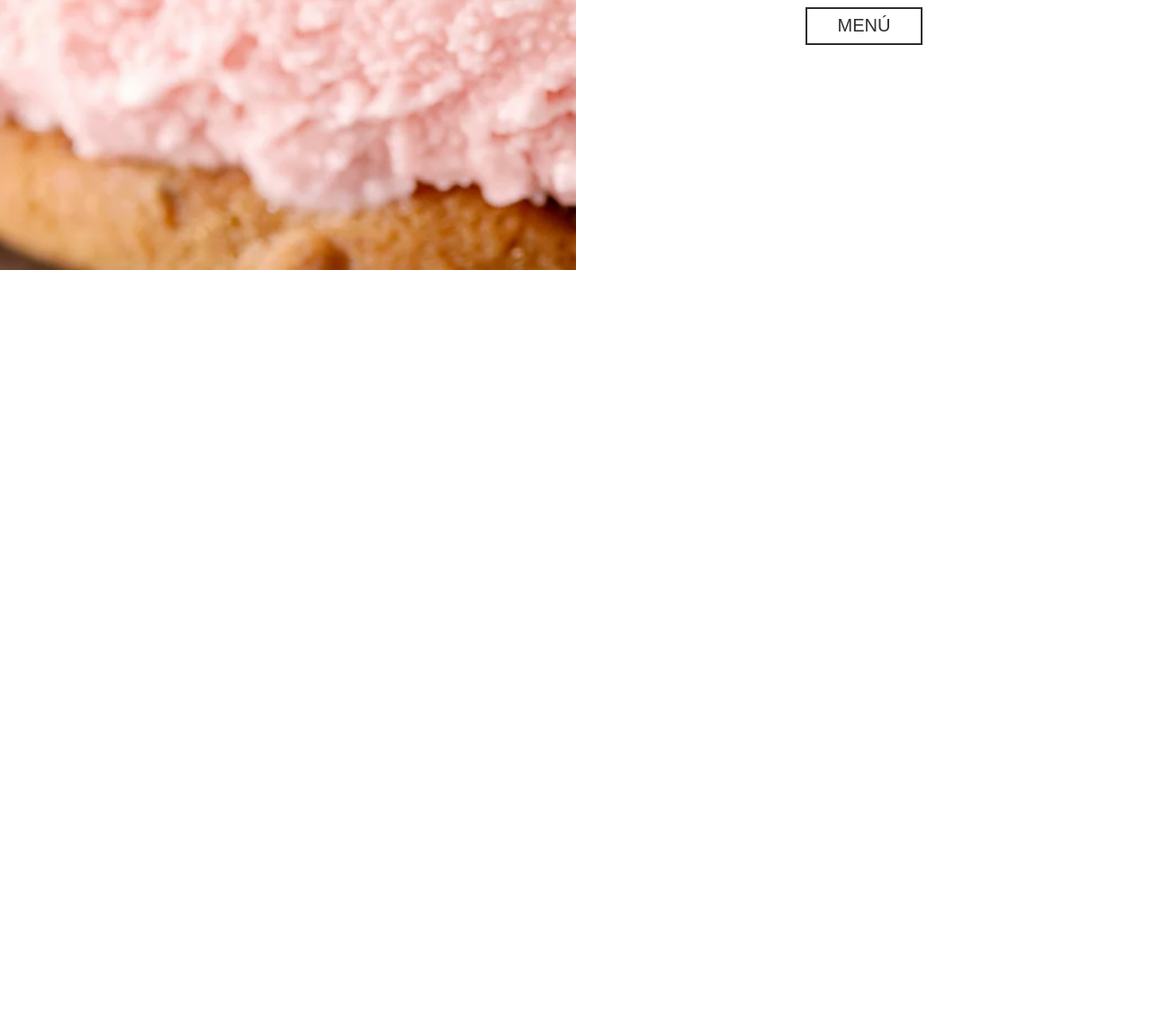
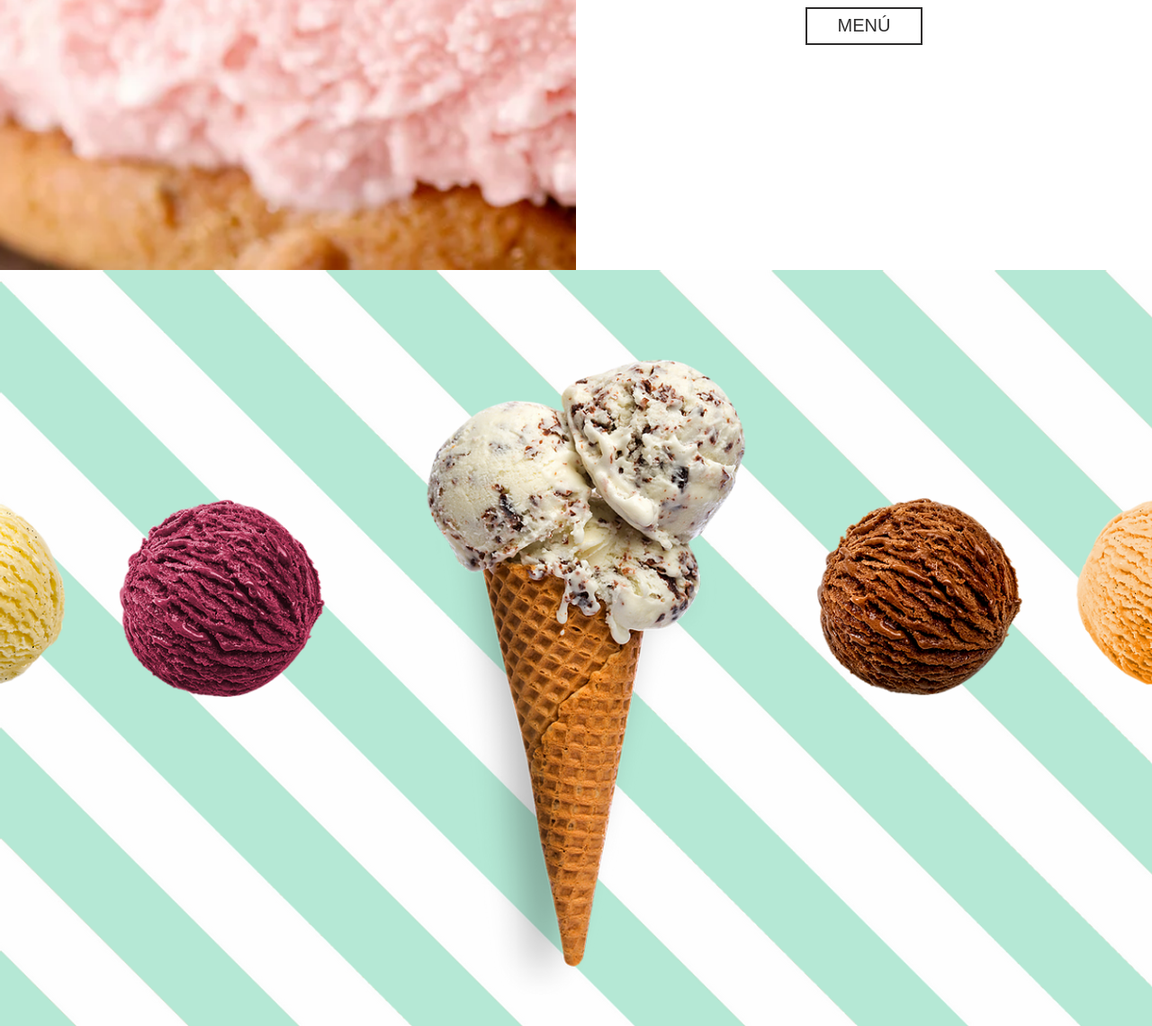
Before and after one commit to tecnodesing/proyecto-heladeria, a plain HTML site: page index.html in a window 1280 px wide. Shown: the part 4550-5690 px from the top of the page at 90% size. Before the commit the page ends 4850 px from the top, so only its background shows below. Drawn offline with Linux system fonts and the light colour scheme; a web font is replaced by a local one.

Commit message:
se creo baner con imagenes

```diff
--- a/estilos.css
+++ b/estilos.css
@@ -365,3 +365,19 @@ header .text-content h3{
 .postres .background{
     background: url(img/image6.webp);
 }
+
+/********* helados **********/
+
+.helado{
+    height: 105vh;
+    background: url(img/image7.webp), #b5e8d5;
+    background-attachment: fixed;
+    display: flex;
+    background-size: cover;
+
+}
+
+.helado img{
+    width: 100%;
+    object-fit: cover;
+}
--- a/index.html
+++ b/index.html
@@ -103,7 +103,6 @@
 
     <!-- Seccion postres -->
 
-
     <section class="postres">
         <div class="grid">
 
@@ -122,5 +121,11 @@
         </div>
     </section>
 
+    <!-- Seccion imagen helado -->
+
+    <section class="helado">
+        <img src="img/image8.webp" alt="">
+    </section>
+
 </body>
 </html>
```
